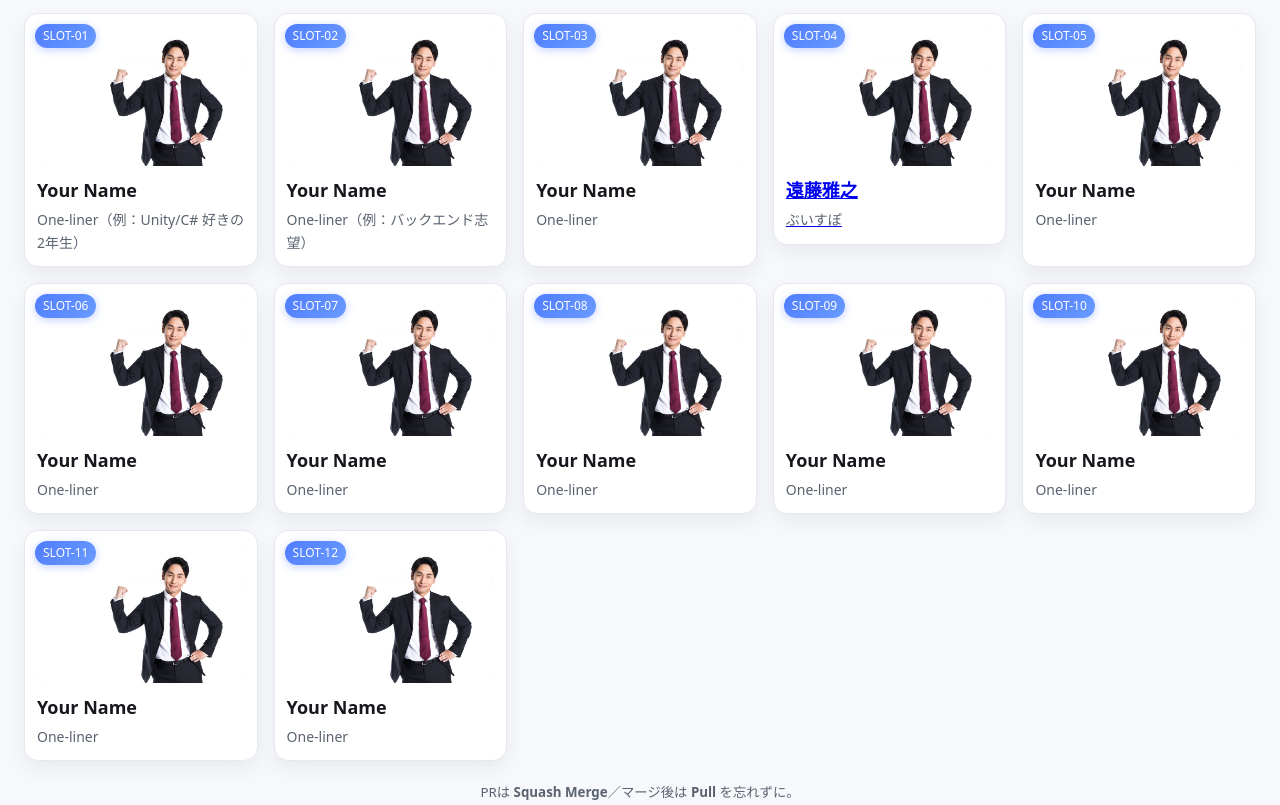
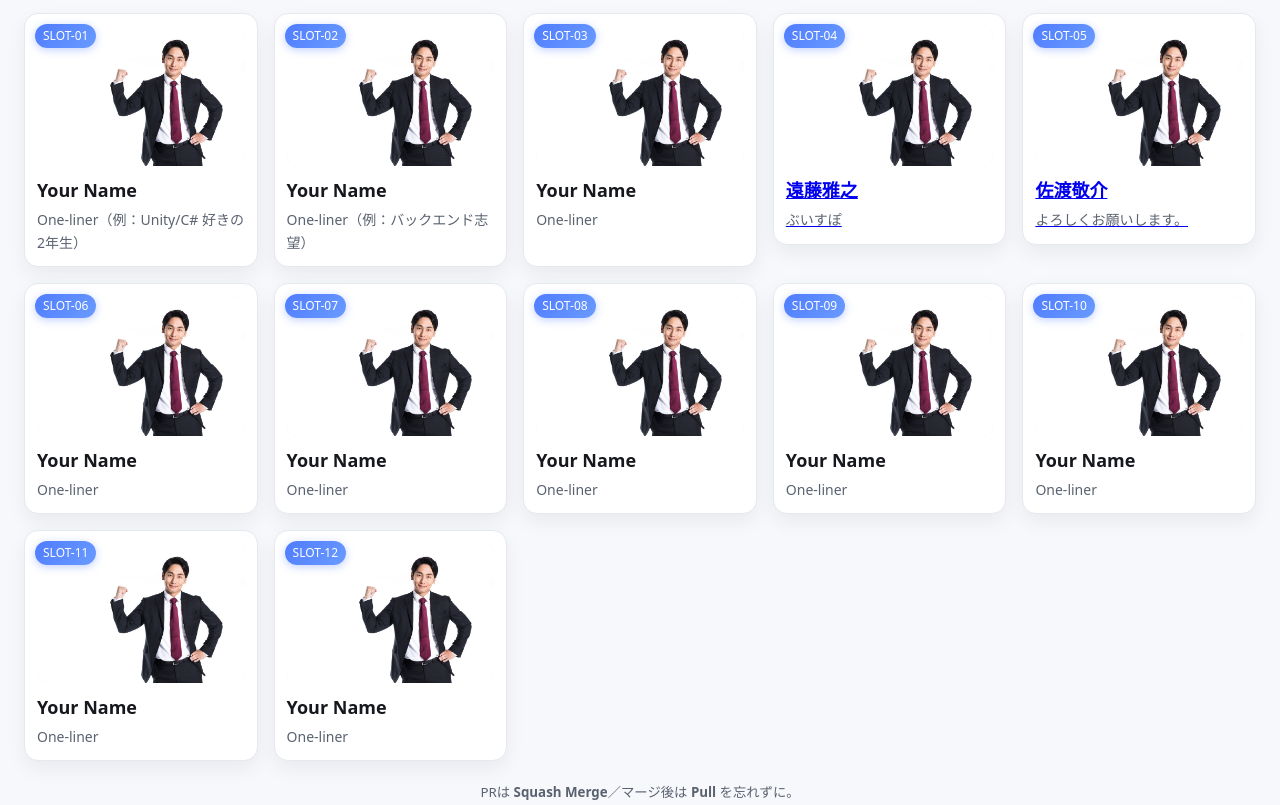
Before and after one commit to MasayukiEndo10/teamB, a plain HTML site: page index.html in a window 1280 px wide. Shown: the part 101-906 px from the top of the page. Drawn offline with Linux system fonts and the light colour scheme.

Commit message:
【PR】スロットカードを追加しました (#2)
* SLOT-05に名前と一言を追加

* 個人ページを追加

* 個人ページを追加

* 自己紹介文を作成

* 自己紹介文を追加しました。

* いらないファイルを削除

* リンクを追加

* memdersファイルに格納

* 自己紹介文を更新

* リンクを更新

* リンクを更新

* カードを更新

* カードを更新

マージした

```diff
--- a/index.html
+++ b/index.html
@@ -53,12 +53,14 @@
     </a>
 
     <!-- SLOT-05 -->
-    <article class="card" id="slot-05" data-slot="SLOT-05">
-      <span class="slot-badge">SLOT-05</span>
-      <img src="assets/placeholder.png" alt="Your Name" />
-      <h2>Your Name</h2>
-      <p>One-liner</p>
-    </article>
+    <a href="members/sawatari.html" alt="佐渡敬介">
+      <article class="card" id="slot-05" data-slot="SLOT-05">
+        <span class="slot-badge">SLOT-05</span>
+        <img src="assets/placeholder.png" alt="Your Name" />
+        <h2>佐渡敬介</h2>
+        <p>よろしくお願いします。</p>
+      </article>
+    </a>
 
     <!-- SLOT-06 -->
     <article class="card" id="slot-06" data-slot="SLOT-06">
```
Also changed, not shown: members/sawatari.html (added, +18 -0 lines).
